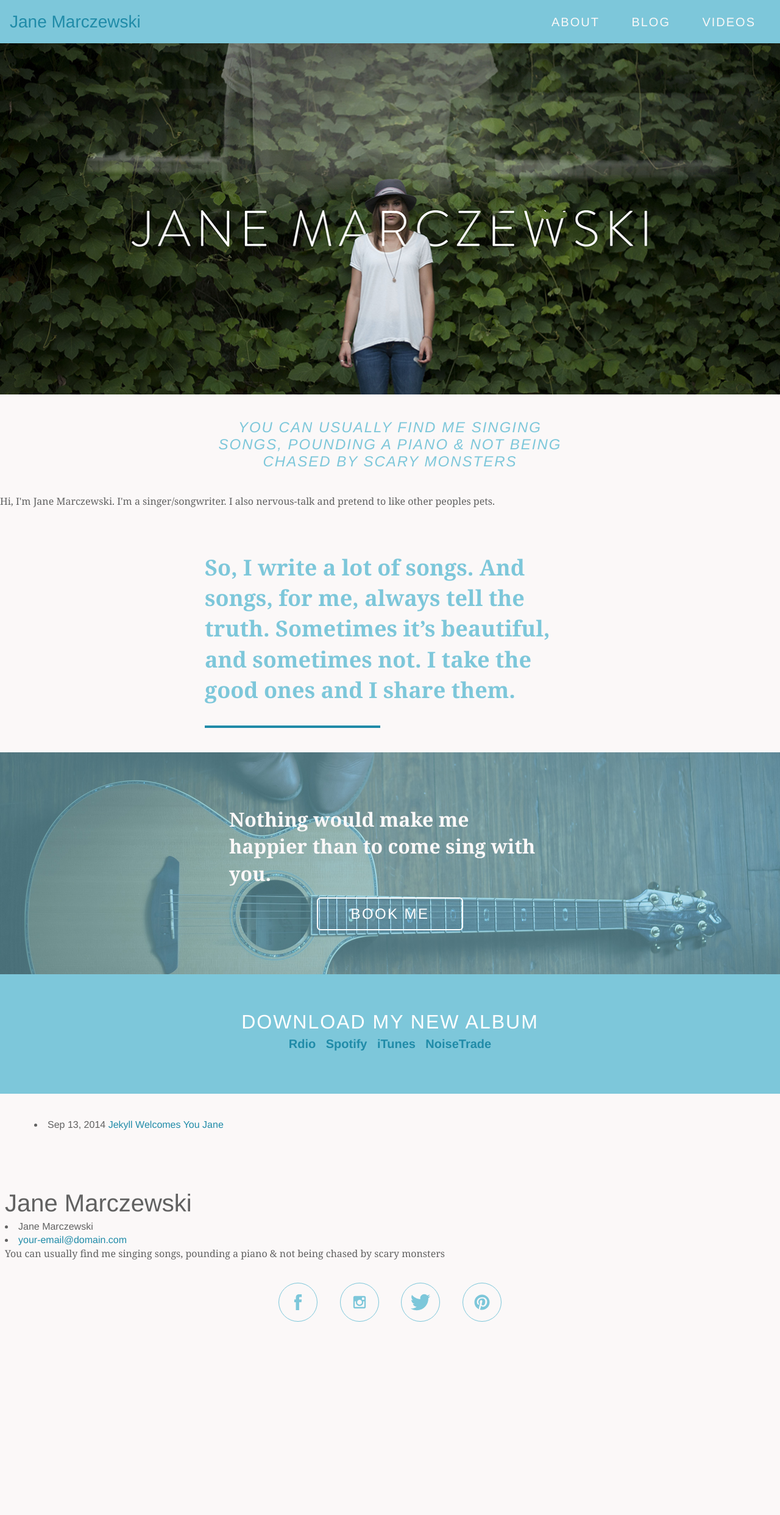
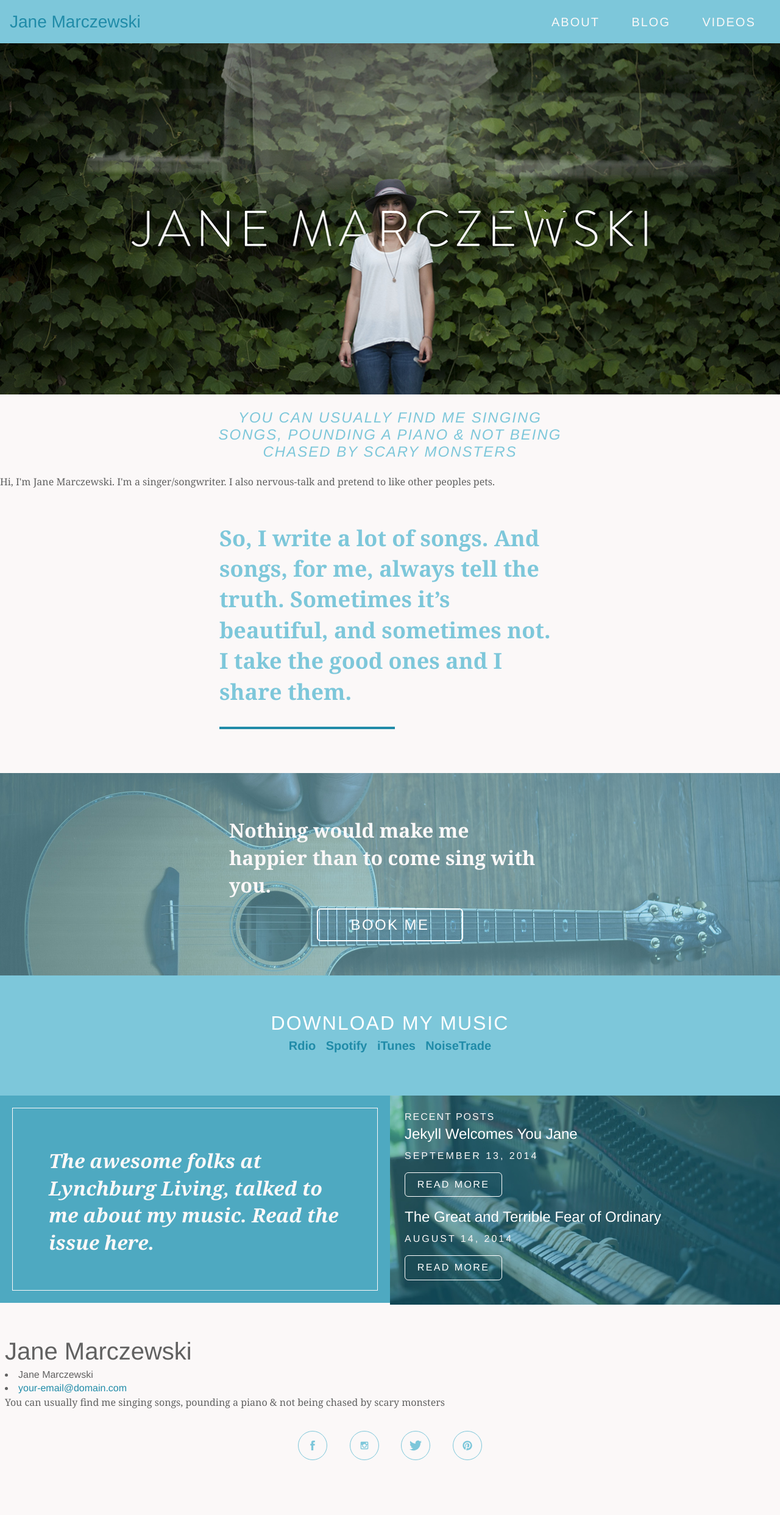
Before and after one commit to janemarczewski/janemarczewski.github.io, a Jekyll site: the page built from index.html, in a window 1280 px wide. Shown: the whole page at 61% size. Built offline with Jekyll 4.4.1, drawn with Linux system fonts in a browser that asks for light colours; nearby versions of some CDN libraries; before the commit the page ends 2258 px from its top, so only the background shows below that.

Commit message:
Adding Stuff

```diff
--- a/index.html
+++ b/index.html
@@ -21,8 +21,8 @@ layout: default
 
 
 
-<section class="modules--container">
-    <blockquote>
+<section class="modules--container home--quote">
+    <blockquote class="modules--unit">
         <p>So, I write a lot of songs. And songs, for me, always tell the truth. Sometimes it’s beautiful, and sometimes not. I take the good ones and I share them.</p>
     </blockquote>
 </section>
@@ -37,7 +37,7 @@ layout: default
 <section class="home--downloads">
 <div class="modules--container">
     <div class="modules--unit home--downloads_list">
-        <h3>Download My New Album</h3>
+        <h3>Download My Music</h3>
         <ul>
             <li><a href="http://rd.io/x/QRrkIyJwLzQ/">Rdio</a></li>
             <li><a href="https://play.spotify.com/album/4Q3e5eJWEYLTY9OkX3MHcg">Spotify</a></li>
@@ -48,12 +48,20 @@ layout: default
 </div>
 </section>
 <section class="modules--container">
-    <ul class="modules--unit posts">
-      {% for post in site.posts %}
-        <li>
-          <span class="post-date">{{ post.date | date: "%b %-d, %Y" }}</span>
-          <a class="post-link" href="{{ post.url | prepend: site.baseurl }}">{{ post.title }}</a>
-        </li>
-      {% endfor %}
-    </ul>
+    <div class="modules--unit home--press">
+        <p><a href="http://www.lynchburgliving.com/lynchburg-living-virtual-magazine/">The awesome folks at Lynchburg Living, talked to me about my music. Read the issue here.</a></p>
+    </div>
+    <div class="modules--unit home--recents">
+        <h3>Recent Posts</h3>
+          {% for post in site.posts limit:2 %}
+            <article>
+                <h4><a class="post-link" href="{{ post.url | prepend: site.baseurl }}">{{ post.title }}</a></h4>
+                <span class="post--full_meta">{{ post.date | date: "%B %-d, %Y" }}</span>
+                <div>
+                    <a class="btn post-link" href="{{ post.url | prepend: site.baseurl }}">Read More</a>
+                </div>
+            </article>
+          {% endfor %}
+        </ul>
+    </div>
 </section>
```
Also changed, not shown: _posts/2014-08-14-the-great-ordinary.md (added, +14 -0 lines), src/scss/base/_typography.scss (+6 -13 lines), src/scss/components/_modules.scss (+4 -4 lines), src/scss/modules/_sharing.scss (+4 -4 lines), src/scss/pages/_home.scss (+78 -1 lines), src/css/main.css, src/css/main.min.css, src/css/main.prefixed.css, src/img/jane__press.jpg (added), src/img/jane__recents.jpg (added), 1 other file.
